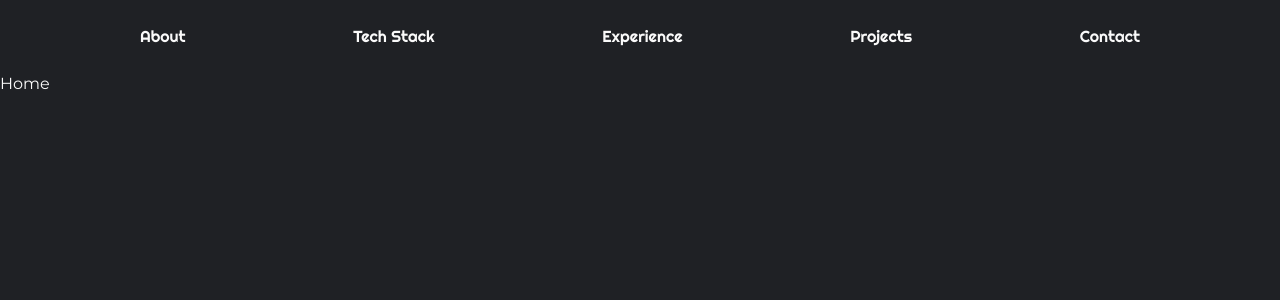
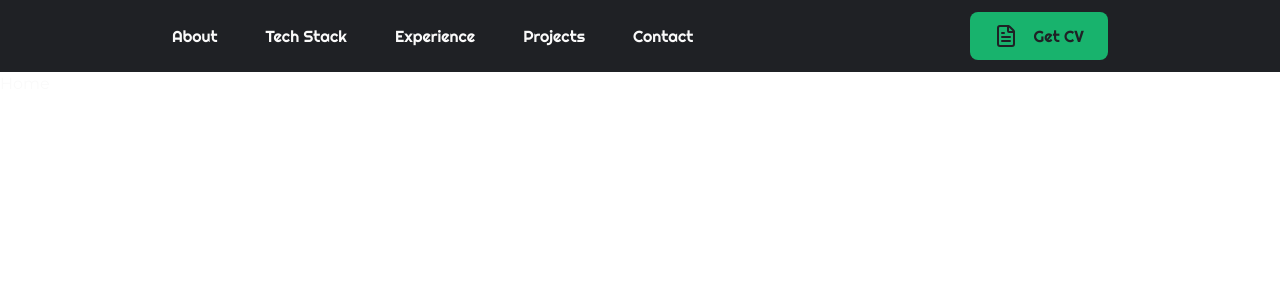
Before and after one commit to ErickBGomez/portfolio, a React app: page / in a window 1280 px wide. Shown: the top 300 px of the page. Built offline with nearby package versions, Linux system fonts and the light colour scheme; the HTML template or start-up script is replaced by a standard one.

Commit message:
Add Get CV link button and refactor semantic tags for header component

```diff
--- a/src/index.css
+++ b/src/index.css
@@ -35,7 +35,7 @@
   }
 
   body {
-    background-color: var(--color-black-100);
+    /* background-color: var(--color-black-100); */
     color: var(--color-white-100);
   }
 }
--- a/src/layout/components/header/Header.tsx
+++ b/src/layout/components/header/Header.tsx
@@ -1,3 +1,5 @@
+import { FileText } from "lucide-react";
+import LinkButton from "../../../common/components/button/LinkButton";
 import NavElement from "./NavElement";
 
 const navElements = [
@@ -10,15 +12,16 @@ const navElements = [
 
 const Header = () => {
   return (
-    <div className="w-full p-6">
-      <div className="max-w-250 mx-auto">
+    <header className="w-full bg-black-100">
+      <div className="flex items-center justify-between gap-10 max-w-250 mx-auto pl-2 pr-8">
         <nav className="flex items-center justify-between">
           {navElements.map((element, index) => (
             <NavElement key={index} label={element.label} href={element.href} />
           ))}
         </nav>
+        <LinkButton href="/cv" label="Get CV" icon={<FileText />} />
       </div>
-    </div>
+    </header>
   );
 };
 
--- a/src/layout/components/header/NavElement.tsx
+++ b/src/layout/components/header/NavElement.tsx
@@ -15,8 +15,9 @@ const NavElement = ({ label, href }: HeaderItemProps) => {
       to={href}
       onMouseEnter={() => setIsHovered(true)}
       onMouseLeave={() => setIsHovered(false)}
-      className="relative font-display hover:text-primary transition-colors duration-300"
+      className="px-6 py-6 font-display hover:text-primary transition-colors duration-300"
     >
+      <div className="relative">
         <AnimatePresence>
           {isHovered && (
             <motion.div
@@ -40,6 +41,7 @@ const NavElement = ({ label, href }: HeaderItemProps) => {
           )}
         </AnimatePresence>
         <span>{label}</span>
+      </div>
     </Link>
   );
 };
```
Lines whose indentation alone changed are shown as unchanged.
